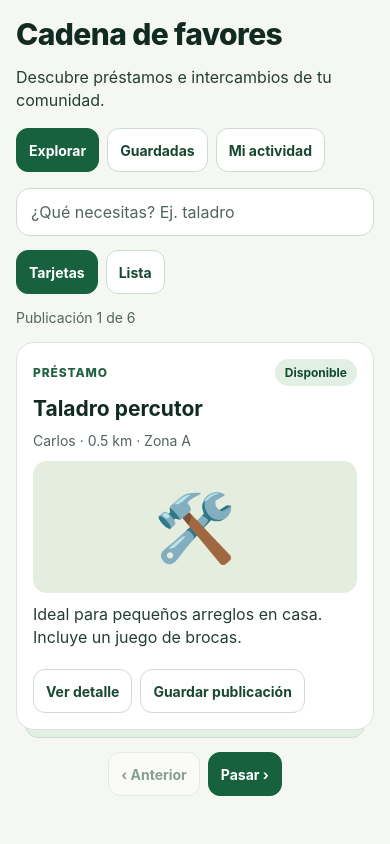
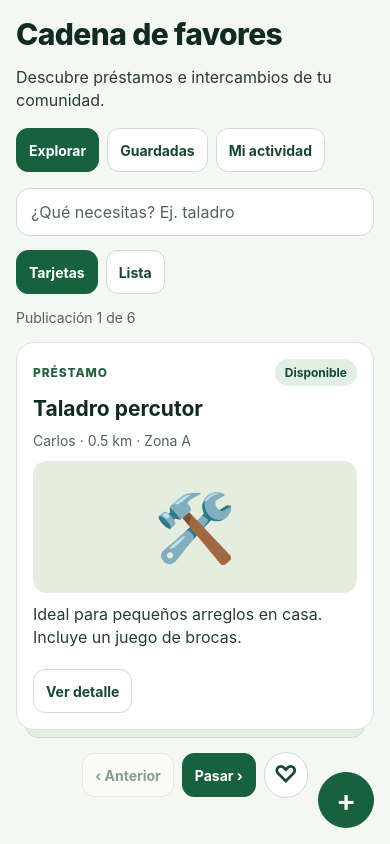
Before and after one commit to Fabrizio7S/Hackthon-2026, a React Native app: screen / in a window 390 px wide. Built offline with nearby package versions, Linux system fonts and the light colour scheme.

Commit message:
feat: se agregó formulario para publicar un prestamo o trueque

```diff
--- a/package.json
+++ b/package.json
@@ -15,6 +15,7 @@
     "@expo/metro-runtime": "~58.0.17",
     "@supabase/supabase-js": "^2.119.0",
     "expo": "^58.0.23",
+    "expo-image-picker": "~58.0.10",
     "expo-status-bar": "~58.0.4",
     "react": "19.3.0",
     "react-dom": "19.3.0",
--- a/src/features/favors/FavorsScreen.tsx
+++ b/src/features/favors/FavorsScreen.tsx
@@ -1,6 +1,7 @@
+import { launchImageLibraryAsync } from 'expo-image-picker';
 import { useEffect, useMemo, useReducer, useState } from 'react';
 import {
-  Animated, BackHandler, Linking, PanResponder, Platform, Pressable, SafeAreaView, ScrollView,
+  Animated, BackHandler, Image, Linking, PanResponder, Platform, Pressable, SafeAreaView, ScrollView,
   StatusBar, StyleSheet, Text, TextInput, View,
 } from 'react-native';
 
@@ -14,6 +15,8 @@ type Tab = (typeof tabs)[number];
 const actor: Neighbor = 'ana';
 const webSwipeStyle = { position: 'relative', touchAction: 'pan-y' } as const;
 const ratingFormat = new Intl.NumberFormat('es-PE', { minimumFractionDigits: 1, maximumFractionDigits: 1 });
+const publicationKinds = ['Préstamo', 'Intercambio'] as const;
+type PublicationDraft = Pick<Publication, 'kind' | 'title' | 'description' | 'imageUri'>;
 
 function Button({ label, onPress, primary = false, selected, disabled = false }: {
   label: string;
@@ -42,7 +45,106 @@ function Badge({ label }: { label: string }) {
 function ResourceArt({ item, compact = false, inset = false }: { item: Publication; compact?: boolean; inset?: boolean }) {
   return (
     <View accessible={false} style={[styles.art, { backgroundColor: item.color }, compact && styles.artCompact, inset && styles.deckArt]}>
-      <Text aria-hidden style={[styles.symbol, compact && styles.symbolCompact]}>{item.symbol}</Text>
+      {item.imageUri ? (
+        <Image
+          accessibilityLabel={`Imagen de ${item.title}`}
+          source={{ uri: item.imageUri }}
+          resizeMode="contain"
+          style={styles.resourceImage}
+        />
+      ) : (
+        <Text aria-hidden style={[styles.symbol, compact && styles.symbolCompact]}>{item.symbol}</Text>
+      )}
+    </View>
+  );
+}
+
+function PublicationForm({ onCancel, onPublish }: {
+  onCancel: () => void;
+  onPublish: (draft: PublicationDraft) => void;
+}) {
+  const [kind, setKind] = useState<Publication['kind']>('Préstamo');
+  const [title, setTitle] = useState('');
+  const [description, setDescription] = useState('');
+  const [imageUri, setImageUri] = useState<string>();
+  const [imageError, setImageError] = useState(false);
+  const [attempted, setAttempted] = useState(false);
+  const missingFields = !title.trim() || !description.trim();
+
+  async function chooseImage() {
+    setImageError(false);
+    try {
+      const result = await launchImageLibraryAsync({ mediaTypes: ['images'], quality: 0.8 });
+      if (!result.canceled) setImageUri(result.assets[0]?.uri);
+    } catch {
+      setImageError(true);
+    }
+  }
+
+  function publish() {
+    setAttempted(true);
+    if (missingFields) return;
+    onPublish({ kind, title: title.trim(), description: description.trim(), imageUri });
+  }
+
+  return (
+    <View style={styles.container}>
+      <View style={styles.row}>
+        <Button label="‹ Volver" onPress={onCancel} />
+      </View>
+      <Text accessibilityRole="header" style={styles.title}>Crear publicación</Text>
+      <View style={[styles.card, styles.form]}>
+        <Text style={styles.publisherName}>Tipo de publicación</Text>
+        <View style={styles.row}>
+          {publicationKinds.map((option) => (
+            <Button key={option} label={option} selected={kind === option} onPress={() => setKind(option)} />
+          ))}
+        </View>
+        <Text style={styles.publisherName}>Título</Text>
+        <TextInput
+          accessibilityLabel="Título"
+          placeholder="Ej. Caja de herramientas"
+          placeholderTextColor="#52645d"
+          value={title}
+          onChangeText={setTitle}
+          maxLength={80}
+          style={styles.search}
+        />
+        <Text style={styles.publisherName}>Descripción</Text>
+        <TextInput
+          accessibilityLabel="Descripción"
+          placeholder="Cuenta qué prestas o qué te gustaría intercambiar."
+          placeholderTextColor="#52645d"
+          value={description}
+          onChangeText={setDescription}
+          maxLength={600}
+          multiline
+          style={[styles.search, styles.descriptionInput]}
+        />
+        <Text style={styles.publisherName}>Imagen (opcional)</Text>
+        {imageUri && (
+          <Image
+            accessibilityLabel="Vista previa de la imagen"
+            source={{ uri: imageUri }}
+            resizeMode="contain"
+            style={styles.imagePreview}
+          />
+        )}
+        <View style={styles.row}>
+          <Button label={imageUri ? 'Cambiar imagen' : 'Añadir imagen'} onPress={chooseImage} />
+          {imageUri && <Button label="Quitar imagen" onPress={() => {
+            setImageUri(undefined);
+            setImageError(false);
+          }} />}
+        </View>
+        {imageError && (
+          <Text accessibilityRole="alert" style={styles.notice}>No se pudo seleccionar la imagen. Inténtalo de nuevo.</Text>
+        )}
+        {attempted && missingFields && (
+          <Text accessibilityRole="alert" style={styles.notice}>Completa el título y la descripción para publicar.</Text>
+        )}
+        <Button primary label="Publicar" onPress={publish} />
+      </View>
     </View>
   );
 }
@@ -57,15 +159,18 @@ export function FavorsScreen() {
   const [saved, setSaved] = useState<string[]>([]);
   const [requests, dispatch] = useReducer(updateRequests, []);
   const [contactError, setContactError] = useState(false);
+  const [creating, setCreating] = useState(false);
+  const [myPublications, setMyPublications] = useState<Publication[]>([]);
 
   useEffect(() => {
-    if (!detail) return;
+    if (!detail && !creating) return;
     const listener = BackHandler.addEventListener('hardwareBackPress', () => {
+      setCreating(false);
       setDetail(null);
       return true;
     });
     return () => listener.remove();
-  }, [detail]);
+  }, [detail, creating]);
 
   function chooseTab(next: Tab) {
     setTab(next);
@@ -75,6 +180,20 @@ export function FavorsScreen() {
   function openDetail(item: Publication) {
     setContactError(false);
     setDetail(item);
+  }
+
+  function publish(draft: PublicationDraft) {
+    setMyPublications((previous) => [{
+      ...draft,
+      id: `local-${previous.length + 1}`,
+      owner: actor,
+      location: 'Tu comunidad',
+      terms: 'Coordinar disponibilidad con quien publicó.',
+      symbol: draft.kind === 'Préstamo' ? '📦' : '🔄',
+      color: draft.kind === 'Préstamo' ? '#e5eddf' : '#f2e9db',
+    }, ...previous]);
+    setCreating(false);
+    chooseTab('Mi actividad');
   }
 
   function toggleSaved(id: string) {
@@ -95,7 +214,9 @@ export function FavorsScreen() {
     return item.owner !== actor && `${item.title} ${item.kind} ${item.description}`.toLocaleLowerCase('es').includes(search);
   });
   const isDeck = tab === 'Explorar' && layout === 'Tarjetas';
+  const canCreate = tab === 'Explorar' && !detail && !creating;
   const currentCard = visible[cardIndex];
+  const currentCardSaved = Boolean(currentCard && saved.includes(currentCard.id));
   const lastCardIndex = visible.length - 1;
   const cardSwipe = useMemo(() => {
     function resetOffset() {
@@ -139,12 +260,16 @@ export function FavorsScreen() {
 
   return (
     <SafeAreaView style={styles.safeArea}>
+      <View style={styles.screen}>
       <ScrollView
-        key={detail?.id ?? tab}
-        contentContainerStyle={styles.scroll}
+        key={creating ? 'crear' : detail?.id ?? tab}
+        contentContainerStyle={[styles.scroll, canCreate && styles.scrollWithCreate]}
         keyboardShouldPersistTaps="handled"
+        automaticallyAdjustKeyboardInsets={creating}
       >
-        <View style={styles.container}>
+        {creating ? (
+          <PublicationForm onCancel={() => setCreating(false)} onPublish={publish} />
+        ) : <View style={styles.container}>
           <View style={styles.section}>
             <Text accessibilityRole="header" style={styles.title}>Cadena de favores</Text>
             {!detail && tab === 'Explorar' && (
@@ -233,7 +358,24 @@ export function FavorsScreen() {
           ) : tab === 'Mi actividad' ? (
             <View style={styles.section}>
               <Text accessibilityRole="header" style={styles.cardTitle}>Mi actividad</Text>
-              <Text style={styles.body}>Revisa tus solicitudes enviadas y recibidas.</Text>
+              <Text style={styles.body}>Revisa tus publicaciones y solicitudes.</Text>
+              {myPublications.length > 0 && (
+                <View style={styles.section}>
+                  <Text accessibilityRole="header" style={styles.publisherName}>Mis publicaciones</Text>
+                  <Text style={styles.muted}>Publicaciones creadas en esta sesión de la demo.</Text>
+                  {myPublications.map((item) => (
+                    <View key={item.id} style={[styles.card, styles.cardBody]}>
+                      <Text style={styles.eyebrow}>{item.kind.toUpperCase()}</Text>
+                      <Text style={styles.cardTitle}>{item.title}</Text>
+                      <Text style={styles.body}>{item.description}</Text>
+                      {item.imageUri && <ResourceArt item={item} inset />}
+                      <View style={styles.row}>
+                        <Button label="Ver publicación" onPress={() => openDetail(item)} />
+                      </View>
+                    </View>
+                  ))}
+                </View>
+              )}
               {activity.length === 0 && <Text style={styles.notice}>Aún no tienes solicitudes.</Text>}
               {activity.map(({ request, item, received }) => (
                 <View key={`${item.id}-${request.requester}`} style={[styles.card, styles.cardBody]}>
@@ -318,16 +460,28 @@ export function FavorsScreen() {
                       <Text style={styles.body}>{currentCard.description}</Text>
                       <View style={[styles.row, styles.deckActions]}>
                         <Button label="Ver detalle" onPress={() => openDetail(currentCard)} />
-                        <Button
-                          label={saved.includes(currentCard.id) ? 'Quitar de guardadas' : 'Guardar publicación'}
-                          onPress={() => toggleSaved(currentCard.id)}
-                        />
                       </View>
                     </Animated.View>
                   </View>
                   <View style={[styles.row, styles.deckControls]}>
                     <Button label="‹ Anterior" disabled={cardIndex === 0} onPress={() => setCardIndex(cardIndex - 1)} />
                     <Button label="Pasar ›" primary disabled={cardIndex === visible.length - 1} onPress={() => setCardIndex(cardIndex + 1)} />
+                    <Pressable
+                      accessibilityRole="button"
+                      accessibilityLabel={currentCardSaved ? 'Quitar de guardadas' : 'Guardar publicación'}
+                      accessibilityState={{ selected: currentCardSaved }}
+                      onPress={() => toggleSaved(currentCard.id)}
+                      style={({ pressed }) => [
+                        styles.button,
+                        styles.heartButton,
+                        currentCardSaved && styles.buttonActive,
+                        pressed && styles.pressed,
+                      ]}
+                    >
+                      <Text aria-hidden style={[styles.buttonText, styles.heartIcon, currentCardSaved && styles.buttonTextActive]}>
+                        {currentCardSaved ? '♥' : '♡'}
+                      </Text>
+                    </Pressable>
                   </View>
                 </View>
               )}
@@ -358,15 +512,28 @@ export function FavorsScreen() {
               ))}
             </View>
           )}
-        </View>
+        </View>}
       </ScrollView>
+      {canCreate && (
+        <Pressable
+          accessibilityRole="button"
+          accessibilityLabel="Crear publicación"
+          onPress={() => setCreating(true)}
+          style={({ pressed }) => [styles.button, styles.buttonActive, styles.createButton, pressed && styles.pressed]}
+        >
+          <Text aria-hidden style={[styles.buttonTextActive, styles.createIcon]}>+</Text>
+        </Pressable>
+      )}
+      </View>
     </SafeAreaView>
   );
 }
 
 const styles = StyleSheet.create({
   safeArea: { flex: 1, backgroundColor: '#f5f7f3', paddingTop: Platform.OS === 'android' ? StatusBar.currentHeight : 0 },
+  screen: { flex: 1 },
   scroll: { paddingHorizontal: 16, paddingTop: 16, paddingBottom: 48 },
+  scrollWithCreate: { paddingBottom: 88 },
   container: { alignSelf: 'center', width: '100%', maxWidth: 680, gap: 16 },
   row: { flexDirection: 'row', alignItems: 'center', flexWrap: 'wrap', gap: 8 },
   section: { gap: 14 },
@@ -382,11 +549,16 @@ const styles = StyleSheet.create({
   badge: { alignSelf: 'flex-start', color: '#154a32', backgroundColor: '#e2efe3', fontSize: 12, fontWeight: '700', borderRadius: 20, paddingHorizontal: 10, paddingVertical: 6 },
   button: { minHeight: 44, justifyContent: 'center', paddingVertical: 8, paddingHorizontal: 12, borderRadius: 12, borderWidth: 1, borderColor: '#cddbd1', backgroundColor: '#fff' },
   buttonActive: { backgroundColor: '#17613e', borderColor: '#17613e' },
-  buttonText: { color: '#194832', fontSize: 14, fontWeight: '700' },
+  buttonText: { color: '#194832', fontSize: 14, fontWeight: '700', textAlign: 'center' },
   buttonTextActive: { color: '#fff' },
   pressed: { opacity: 0.75 },
   disabled: { opacity: 0.5 },
   search: { minHeight: 48, color: '#112b22', fontSize: 16, borderWidth: 1, borderColor: '#cddbd1', backgroundColor: '#fff', borderRadius: 14, paddingHorizontal: 14 },
+  form: { padding: 16, gap: 12 },
+  descriptionInput: { minHeight: 128, paddingVertical: 12, textAlignVertical: 'top' },
+  imagePreview: { width: '100%', height: 144, backgroundColor: '#eef4f2', borderRadius: 10 },
+  createButton: { position: 'absolute', right: 16, bottom: 16, width: 56, height: 56, padding: 0, alignItems: 'center', borderRadius: 28 },
+  createIcon: { fontSize: 30, lineHeight: 34, fontWeight: '600' },
   card: { backgroundColor: '#fff', borderWidth: 1, borderColor: '#d9e4dc', borderRadius: 18, overflow: 'hidden' },
   cardBody: { padding: 16, gap: 9 },
   cardFooter: { paddingHorizontal: 16, paddingBottom: 14, alignItems: 'flex-start' },
@@ -397,8 +569,11 @@ const styles = StyleSheet.create({
   deckMeta: { flexDirection: 'row', alignItems: 'center', justifyContent: 'space-between', flexWrap: 'wrap', gap: 8 },
   deckArt: { height: 132, borderRadius: 14 },
   deckControls: { justifyContent: 'center' },
+  heartButton: { width: 44, padding: 0, alignItems: 'center', borderRadius: 22 },
+  heartIcon: { fontSize: 24, lineHeight: 28 },
   notice: { backgroundColor: '#eef4f2', color: '#334f43', fontSize: 14, lineHeight: 21, padding: 12, borderRadius: 10 },
   art: { height: 168, alignItems: 'center', justifyContent: 'center' },
+  resourceImage: { width: '100%', height: '100%', borderRadius: 14 },
   detailBadge: { position: 'absolute', top: 12, right: 12 },
   artCompact: { width: 86, height: 86, borderRadius: 14, margin: 12 },
   symbol: { fontSize: 66 },
--- a/src/features/favors/demo.ts
+++ b/src/features/favors/demo.ts
@@ -29,6 +29,7 @@ export type Publication = {
   terms: string;
   symbol: string;
   color: string;
+  imageUri?: string;
 };
 
 export const publications: Publication[] = [
```
Also changed, not shown: 2 other files (tests, documents, lock files or other folders).
